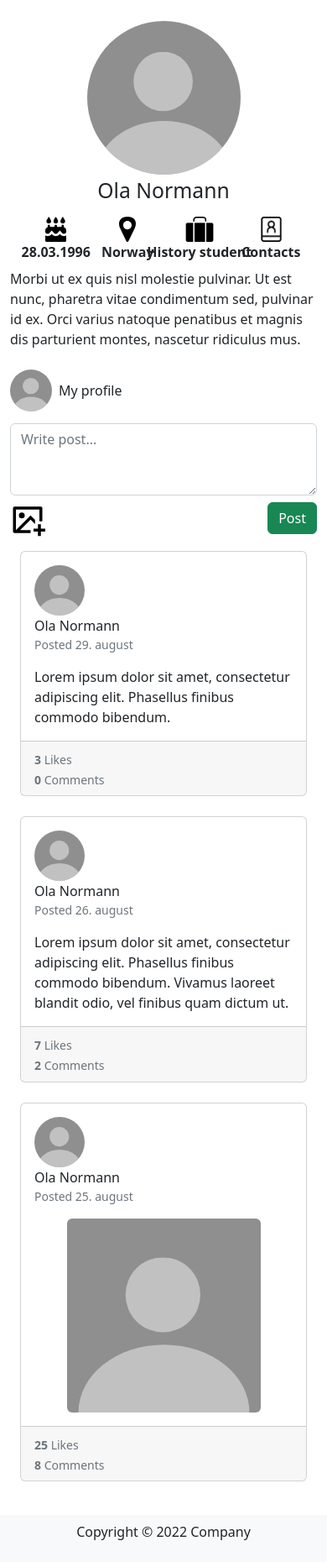
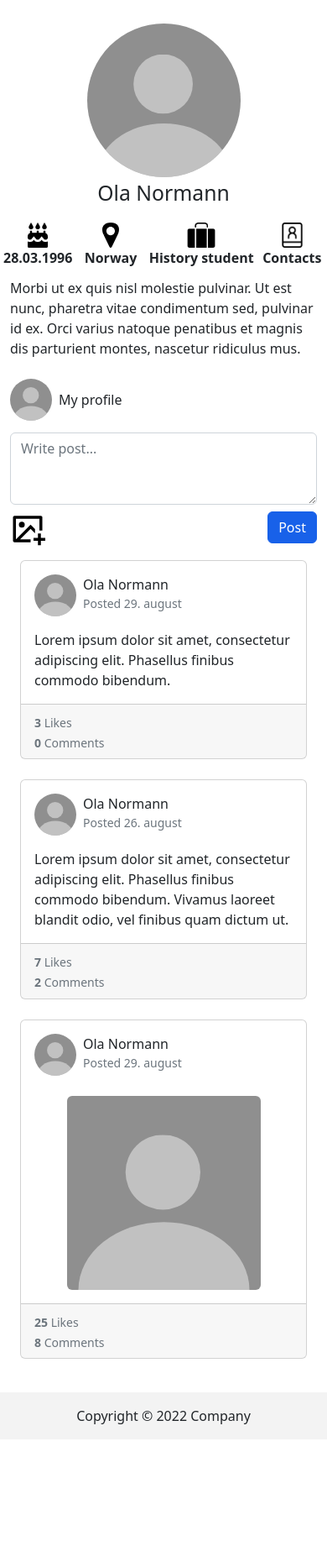
Before and after one commit to Noroff-FED-Campus-Assignments/cssf-course-assignment-Tanix98, a website: page pages/profile.html in a window 390 px wide. Shown: the part 60-1920 px from the top of the page at 84% size. After the commit the page ends 1774 px from the top, so only its background shows below. Drawn offline with nearby package versions, Linux system fonts and the light colour scheme.

Commit message:
improved responsiveness

```diff
--- a/pages/profile.html
+++ b/pages/profile.html
@@ -9,17 +9,16 @@
     <script defer src="../node_modules/bootstrap/dist/js/bootstrap.js"></script>
 </head>
 <body>
-    <!-- header (Hamburger menu only works in index, not fixed to top) -->
+    <!-- header -->
     <nav class="navbar navbar-expand-sm bg-dark navbar-dark d-flex align-items-center fixed-top">
         <div class="container-fluid">
             <button class="navbar-toggler col-1.1 col-sm-0" type="button" data-bs-toggle="collapse" data-bs-target="#mobilemenu">
                 <span class="navbar-toggler-icon"></span>
             </button>
             <div class="col-10.1 col-sm-5 col-md-4 m-auto">
-                <a href="/index.html" class="navbar-brand d-inline-block"><h2 style="white-space: normal;"><strong>Company logo</strong></h2></a>
+                <a href="/index.html" class="navbar-brand d-inline-block m-0"><h2><strong>Company logo</strong></h2></a>
             </div>
             <div class="collapse navbar-collapse" id="mobilemenu">
-                <!-- Decrease search bar width on sm screens -->
                 <div class="">
                     <div class="input-group mt-3 mt-sm-0 m-auto col-sm-6 ps-sm-4 ps-md-0">
                         <input class="form-control border-end-0 border rounded-0"" type="search" value="" placeholder="Search..." id="example-search-input">
@@ -31,14 +30,13 @@
                         </span>
                     </div>
                 </div>
-                <!-- Increase button width on sm screens, button collides with search bar at sm -->
                 <div class="text-center d-sm-none mt-3 mt-sm-0">
                     <a href="" class="btn btn-primary" role="button">Create post</a>
                 </div>
                 <div class="text-center d-sm-none mt-3 mt-sm-0">
                     <a href="/index.html" class="btn btn-light" role="button">Homepage</a>
                 </div>
-                <div class="col-sm text-center text-sm-end ps-1">
+                <div class="col-sm text-center text-sm-end ps-1" style="white-space: nowrap;">
                     <a href="log_in.html" class="btn btn-outline-success mt-3 mt-sm-0 col-sm" role="button">Log in</a>
                 </div>
             </div>
@@ -49,32 +47,28 @@
     <main>
         <div class="container-xxl">
             <div class="row d-flex justify-content-center">
-                <!-- Empty column -->
-                <div class="col col-sm-3 d-none d-sm-flex"></div>
-
                 <!-- Profile info & posts -->
-                <div class="col col-sm-6 col-md-6">
+                <div class="col col-sm-8 col-md-7 ">
                     <div class="mb-4">
                         <div class="">
                             <img src="/wireframes_design/icons/selfmade-icons/default_profile_img.svg" class="w-50 d-block m-auto rounded-circle">
                             <h2 class="text-center mt-1 mb-3">Ola Normann</h2>
                         </div>
-                        <!-- Text collides at 424px -->
-                        <div class="container d-flex justify-content-around mt-2 mb-2 col-lg-8">
-                            <div class="col-3 col-sm-3 d-flex flex-column">
+                        <div class="row mt-2 mb-2">
+                            <div class="col d-flex flex-column p-1">
                                 <img src="/wireframes_design/icons/icons8-birthday-96.png" class="align-self-center h-100" style="max-height: 30px;">
                                 <strong class="align-self-center">28.03.1996</strong>
                             </div>
-                            <div class="col-3 col-sm-3 d-flex flex-column">
+                            <div class="col d-flex flex-column p-1">
                                 <img src="/wireframes_design/icons/selfmade-icons/location_icon.svg" class="align-self-center h-100" style="max-height: 30px;">
                                 <strong class="align-self-center">Norway</strong>
                             </div>
-                            <div class="col-3 d-flex flex-column" style="white-space: nowrap;">
+                            <div class="col d-flex flex-column p-1" style="white-space: nowrap;">
                                 <img src="/wireframes_design/icons/icons8-briefcase-64.png" class="align-self-center h-100" style="max-height: 30px;">
                                 <strong class="align-self-center">History student</strong>
                             </div>
                             <!-- Contacts button needs to stand out from the icons, will open modal in future -->
-                            <btn type="button" class="col-3 d-flex flex-column d-sm-none">
+                            <btn type="button" class="col d-flex flex-column p-1">
                                 <img src="/wireframes_design/icons/icons8-contacts-64.png" class="align-self-center h-100" style="max-height: 30px;">
                                 <strong class="align-self-center">Contacts</strong>
                             </btn>
@@ -85,8 +79,10 @@
                     <form action="" class="">
                         <div class="form-group">
                             <div class="media mb-2">
-                                <!-- a tag covers whole col, fix without hardcoding -->
-                                <a href="log_in.html" class="d-inline-flex align-items-center text-dark text-decoration-none"><img src="/wireframes_design/icons/selfmade-icons/default_profile_img.svg" class="d-block ui-w-40 rounded-circle" alt="" width="50px"><div class="media-body p-2">My profile</div></a>
+                                <a href="log_in.html" class="d-inline-flex align-items-center text-dark text-decoration-none">
+                                    <img src="/wireframes_design/icons/selfmade-icons/default_profile_img.svg" class="d-block ui-w-40 rounded-circle" alt="profile picture" width="50px" height="50px">
+                                    <div class="media-body p-2">My profile</div>
+                                </a>
                             </div>
                             <textarea class="form-control" id="exampleFormControlTextarea1" placeholder="Write post..." rows="3"></textarea>
                             <form action="">
@@ -94,7 +90,7 @@
                                     <!-- Switch over from pngs to bootstrap icons -->
                                     <label for="formFileMultiple" class="form-label w-25"><img src="/wireframes_design/icons/8680289_image_add_line_icon.svg" class="h-100"></label>
                                     <input class="form-control collapse" type="file" id="formFileMultiple" multiple/>
-                                    <button type="submit" class="btn btn-success h-25">Post</button>
+                                    <button type="submit" class="btn btn-primary h-25">Post</button>
                                 </div>
                             </form>
                         </div>
@@ -106,9 +102,14 @@
                             <div class="m-auto">
                                 <div class="card mb-4">
                                     <div class="card-body">
-                                        <div class="media mb-3">
-                                            <a href="/pages/profile.html"><img src="/wireframes_design/icons/selfmade-icons/default_profile_img.svg" class="d-block ui-w-40 rounded-circle" alt="profile picture" width="60px"></a>
-                                            <div class="media-body ml-3">Ola Normann<div class="text-muted small">Posted 29. august</div></div>
+                                        <div class="media mb-3 d-inline-flex">
+                                            <a href="profile.html" class="d-inline-flex">
+                                                <img src="/wireframes_design/icons/selfmade-icons/default_profile_img.svg" class="d-block ui-w-40 rounded-circle" alt="profile picture" width="50px" height="50px">
+                                            </a>
+                                            <div class="d-flex flex-column ps-2">
+                                                <a href="profile.html" class="text-dark text-decoration-none"><div class="media-body">Ola Normann</div></a>
+                                                <div class="text-muted small" role="button">Posted 29. august</div>
+                                            </div>
                                         </div>
                                         <div>Lorem ipsum dolor sit amet, consectetur adipiscing elit. Phasellus finibus commodo bibendum.</div>
                                     </div>
@@ -121,9 +122,14 @@
                             <div class="m-auto">
                                 <div class="card mb-4">
                                     <div class="card-body">
-                                        <div class="media mb-3">
-                                            <a href="/pages/profile.html"><img src="/wireframes_design/icons/selfmade-icons/default_profile_img.svg" class="d-block ui-w-40 rounded-circle" alt="profile picture" width="60px"></a>
-                                            <div class="media-body ml-3">Ola Normann<div class="text-muted small">Posted 26. august</div></div>
+                                        <div class="media mb-3 d-inline-flex">
+                                            <a href="profile.html" class="d-inline-flex">
+                                                <img src="/wireframes_design/icons/selfmade-icons/default_profile_img.svg" class="d-block ui-w-40 rounded-circle" alt="profile picture" width="50px" height="50px">
+                                            </a>
+                                            <div class="d-flex flex-column ps-2">
+                                                <a href="profile.html" class="text-dark text-decoration-none"><div class="media-body">Ola Normann</div></a>
+                                                <div class="text-muted small" role="button">Posted 26. august</div>
+                                            </div>
                                         </div>
                                         <div>Lorem ipsum dolor sit amet, consectetur adipiscing elit. Phasellus finibus commodo bibendum. Vivamus laoreet blandit odio, vel finibus quam dictum ut.</div>
                                     </div>
@@ -136,9 +142,14 @@
                             <div class="m-auto">
                                 <div class="card mb-4">
                                     <div class="card-body">
-                                        <div class="media mb-3">
-                                            <a href="/pages/profile.html"><img src="/wireframes_design/icons/selfmade-icons/default_profile_img.svg" class="d-block ui-w-40 rounded-circle" alt="profile picture" width="60px"></a>
-                                            <div class="media-body ml-3">Ola Normann<div class="text-muted small">Posted 25. august</div></div>
+                                        <div class="media mb-3 d-inline-flex">
+                                            <a href="profile.html" class="d-inline-flex">
+                                                <img src="/wireframes_design/icons/selfmade-icons/default_profile_img.svg" class="d-block ui-w-40 rounded-circle" alt="profile picture" width="50px" height="50px">
+                                            </a>
+                                            <div class="d-flex flex-column ps-2">
+                                                <a href="profile.html" class="text-dark text-decoration-none"><div class="media-body">Ola Normann</div></a>
+                                                <div class="text-muted small" role="button">Posted 29. august</div>
+                                            </div>
                                         </div>
                                         <img src="/wireframes_design/icons/selfmade-icons/default_profile_img.svg" class="w-75 d-block m-auto rounded mt-2">
                                     </div>
@@ -153,7 +164,7 @@
                 </div>
 
                 <!-- Profile contact list -->
-                <div class="col-3 d-none d-sm-flex justify-content-center">
+                <div class="col-3 d-none justify-content-center">
                     <div class="d-none d-sm-block">
                         <h4 class="mb-3 text-center">Ola Normann's contacts</h4>
                         <div class="">
@@ -205,7 +216,7 @@
     <!-- footer (find better solution) -->
     <footer class="text-center bg-light p-2 mt-3">
         <div class="container">
-            <p>Copyright &copy; 2022 Company</p>
+            <div class="p-2">Copyright &copy; 2022 Company</div>
         </div>
     </footer>
 </body>
--- a/scss/_variables.scss
+++ b/scss/_variables.scss
@@ -1,8 +1,3 @@
-$grid-breakpoints: (
-  xs: 0px,
-  sm: 576px,
-  md: 768px,
-  lg: 992px,
-  xl: 1200px,
-  xxl: 1400px
-);
+$primary: #1861e9;
+$success: #1CCA00;
+$light: #f3f3f3;
--- a/scss/styles.scss
+++ b/scss/styles.scss
@@ -1,8 +1,14 @@
+@import "variables";
 @import "../node_modules/bootstrap/scss/bootstrap";
-@import "variables";
 
 body {
-    padding-top: 85px;
+    padding-top: 88px;
+}
+
+@media (max-width: 239.33px) {
+    body {
+        padding-top: 127px;
+    }
 }
 
 h6, .h6, h5, .h5, h4, .h4, h3, .h3, h2, .h2, h1, .h1 {
```
Also changed, not shown: index.html (+53 -22 lines), pages/log_in.html (+6 -8 lines), css/styles.css, 1 other file.
